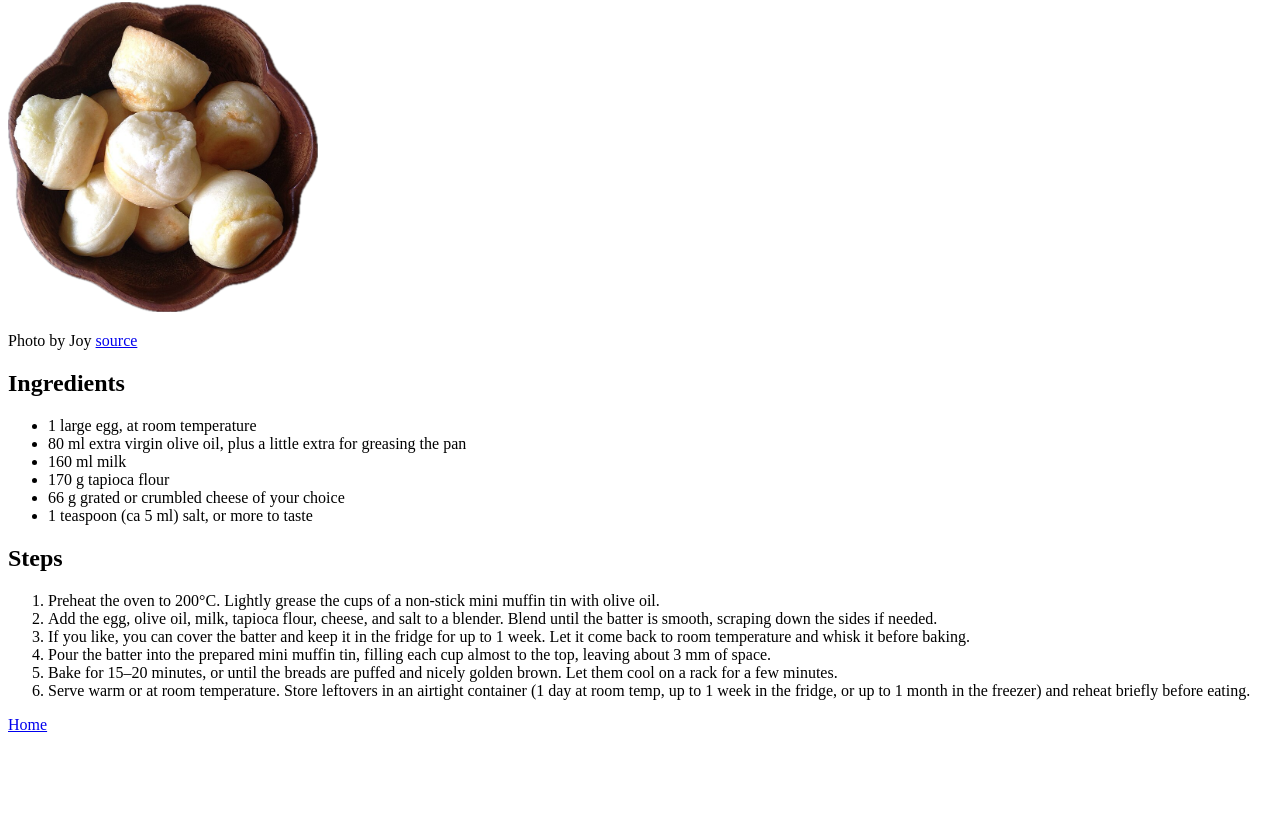
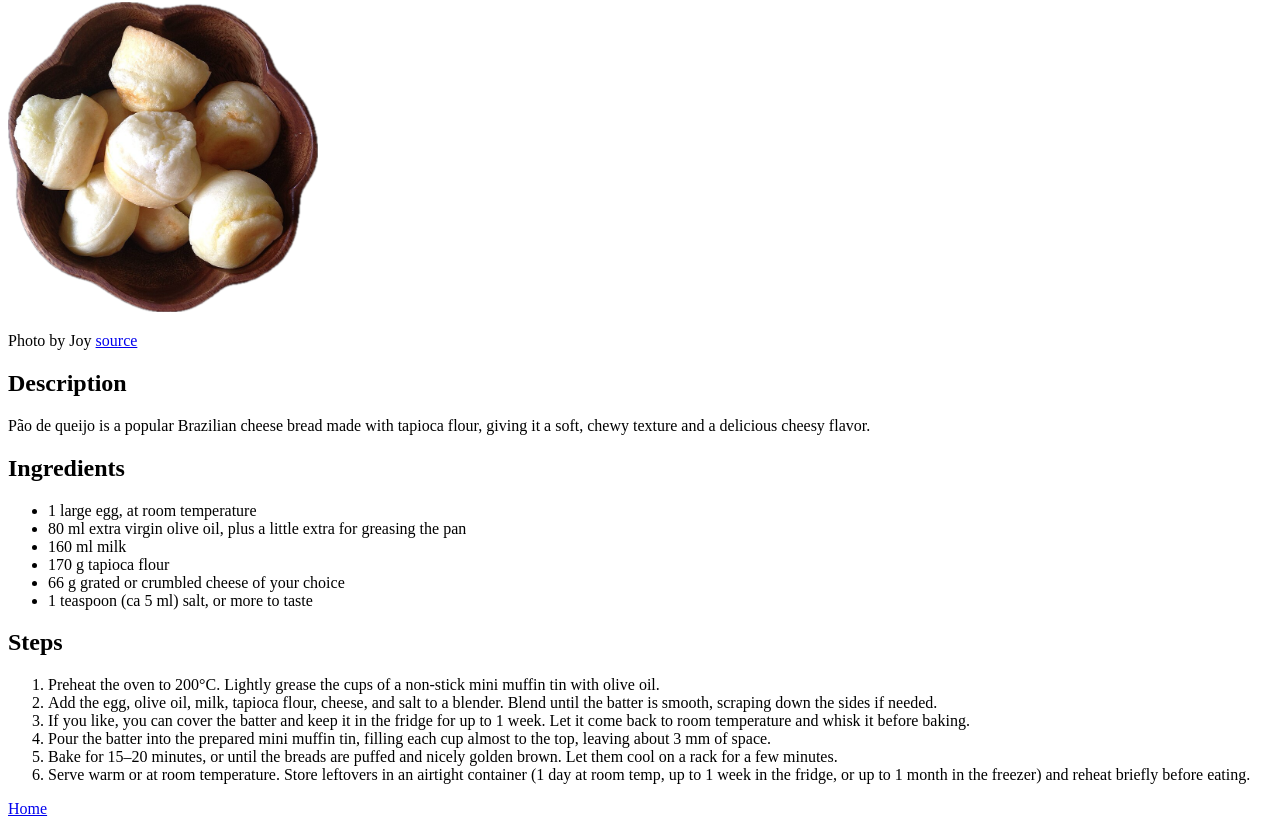
Before and after one commit to Skrotdev/odin-recipes, a plain HTML site: page recipes/pão-de-queijo.html in a window 1280 px wide. Shown: the part 78-904 px from the top of the page. Before the commit the page ends 820 px from the top, so only its background shows below. Drawn offline with Linux system fonts and the light colour scheme.

Commit message:
add complete page recipes with images, description, ingredients and steps.

```diff
--- a/recipes/pão-de-queijo.html
+++ b/recipes/pão-de-queijo.html
@@ -17,7 +17,11 @@
       Photo by Joy
       <a href="https://www.flickr.com/photos/joyosity/10146180196/">source</a>
     </p>
-
+    <h2>Description</h2>
+    <p>
+      Pão de queijo is a popular Brazilian cheese bread made with tapioca flour,
+      giving it a soft, chewy texture and a delicious cheesy flavor.
+    </p>
     <h2>Ingredients</h2>
     <ul>
       <li>1 large egg, at room temperature</li>
@@ -33,8 +37,8 @@
     <h2>Steps</h2>
     <ol>
       <li>
-        Preheat the oven to 200°C. Lightly grease the cups of a
-        non-stick mini muffin tin with olive oil.
+        Preheat the oven to 200°C. Lightly grease the cups of a non-stick mini
+        muffin tin with olive oil.
       </li>
       <li>
         Add the egg, olive oil, milk, tapioca flour, cheese, and salt to a
```
